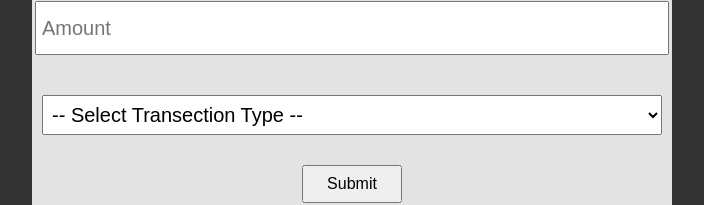
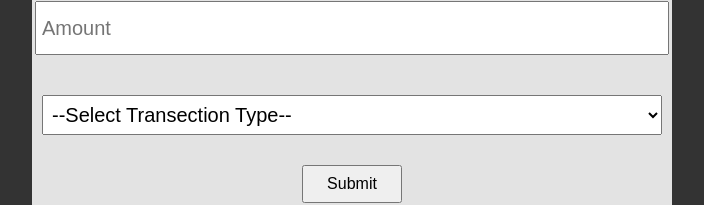
Before and after one commit to hamzakhalidbhutta/Expenses-Tracker-pwa, a React (Create React App) app: page / in a window 1280 px wide. Shown: the part 723-928 px from the top of the page, without its empty margins (288-992 px from the left). Built offline with nearby package versions, Linux system fonts and the light colour scheme.

Commit message:
Updated form functionality

```diff
--- a/src/Components/EnterTransections.tsx
+++ b/src/Components/EnterTransections.tsx
@@ -6,7 +6,9 @@ const EnterTransections = () => {
 
     const amountField: any = document.getElementById("t_amount");
     const typeField: any = document.getElementById("t_type");
-    console.log(`${titleField.value} , ${amountField.value}, ${typeField.value}`);
+    console.log(
+      `${titleField.value} , ${amountField.value}, ${typeField.value}`
+    );
   }
   return (
     <div className="enterTransections">
@@ -23,8 +25,8 @@ const EnterTransections = () => {
       >
         <input type="text" placeholder="Title" name="t_title" id="t_title" />
         <input type="text" placeholder="Amount" name="t_amount" id="t_amount" />
-        <select name="t_type" id="t_type" >
-        <option >-- Select Transection Type --</option>
+        <select name="t_type" id="t_type">
+          <option value="">--Select Transection Type--</option>
           <option value="withdraw">Withdraw</option>
           <option value="deposit">Deposit</option>
         </select>
```
